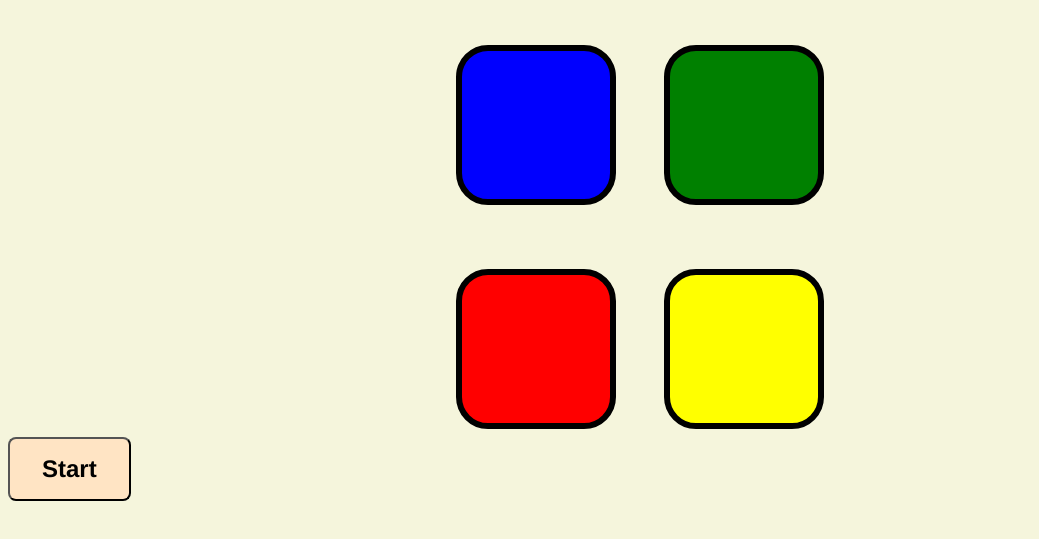
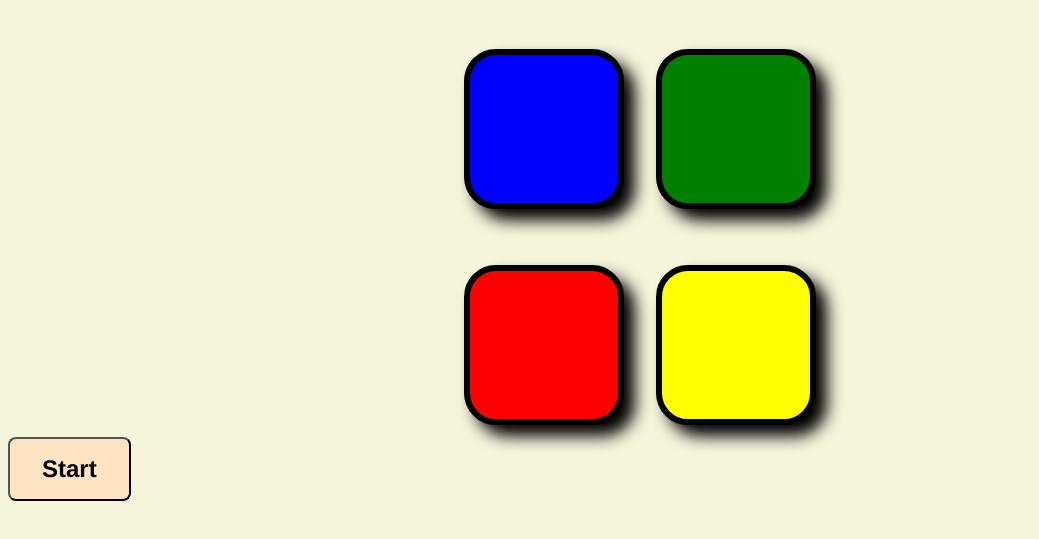
Before and after one commit to Sajal91/Simon-Game, a plain HTML site: page index.html in a window 1280 px wide. Shown: the part 191-730 px from the top of the page, without its empty margins (0-1039 px from the left). Drawn offline with Linux system fonts and the light colour scheme.

Commit message:
Update style.css

```diff
--- a/style.css
+++ b/style.css
@@ -26,7 +26,7 @@ h1 {
     flex-wrap: wrap;
     width: 25rem;
     height: 25rem;
-    gap: 3rem;
+    gap: 2rem;
     align-items: center;
     justify-content: center;
     margin-inline: auto;
@@ -38,6 +38,7 @@ h1 {
     border: solid 0.4rem black;
     border-radius: 2rem;
     /* animation: blink 1s ease alternate; */
+    box-shadow: 0.7rem 0.7rem 1rem black;
 }
 
 @keyframes blink {
@@ -72,6 +73,10 @@ h1 {
     margin-inline: auto;
 }
 
+.colors:hover {
+    cursor: pointer;
+}
+
 #btn:hover {
     transform: scale(1.15);
     cursor: pointer;
```
